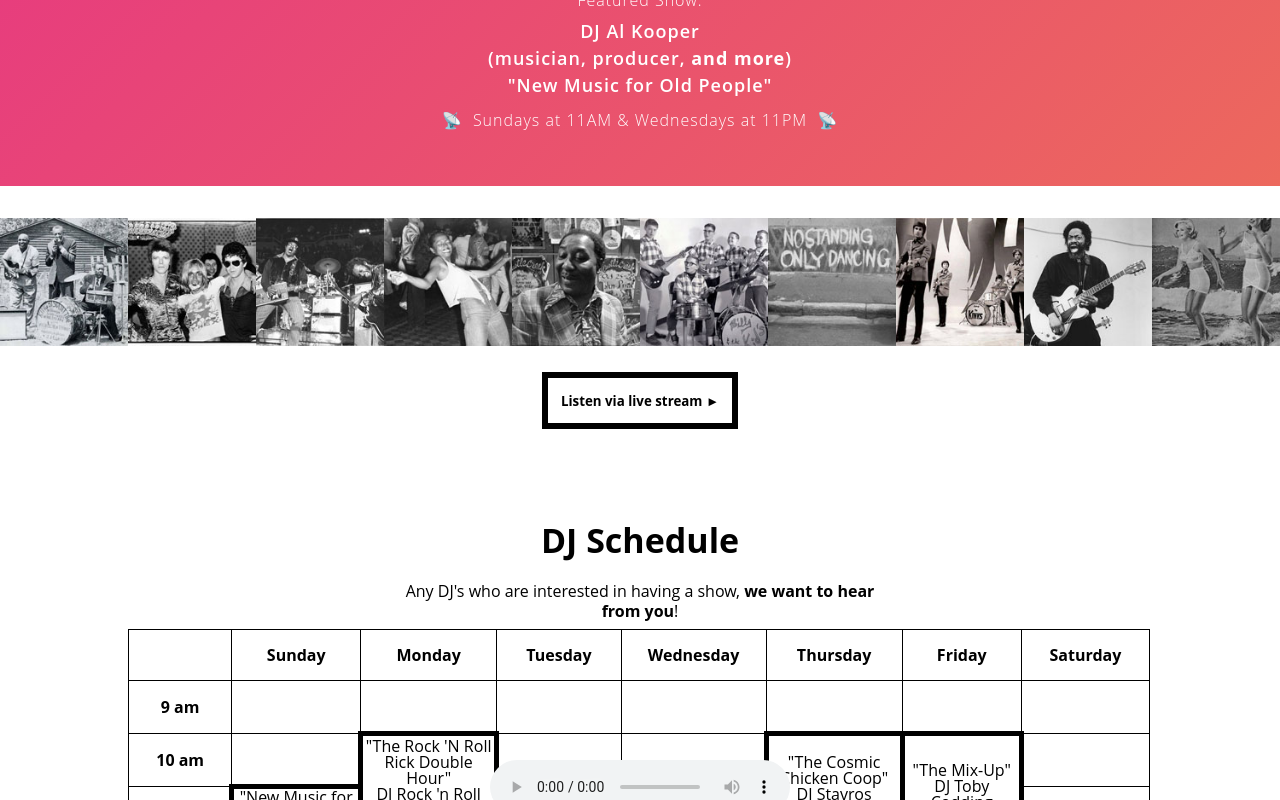
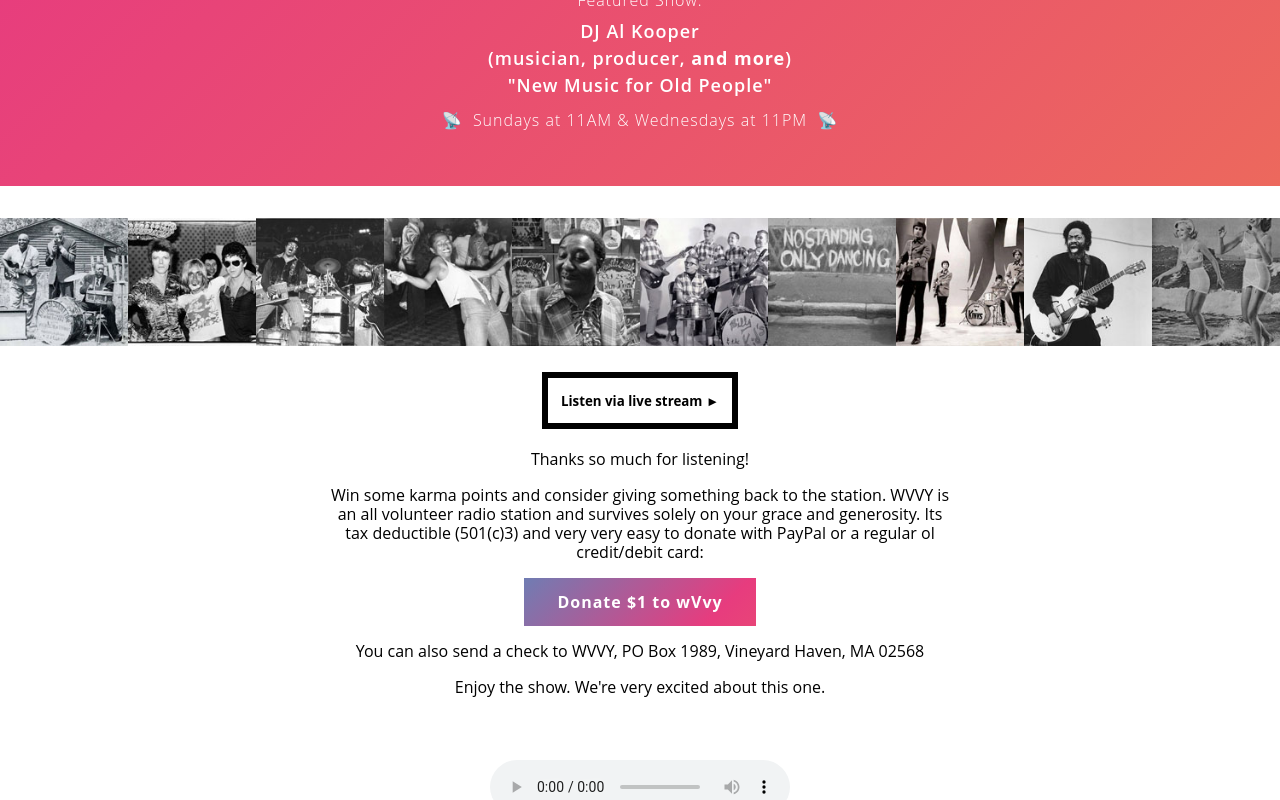
Before and after one commit to cmugla/wvvy-app, a React (Create React App) app: page / in a window 1280 px wide. Both pictures are taken after a click on the link "Listen via live stream ►". Shown: the part 656-1456 px from the top of the page. Built offline with nearby package versions, Linux system fonts and the light colour scheme.

Commit message:
extract DonateMessage into its own comonent and use from listen btn

```diff
--- /dev/null
+++ b/src/components/DonateMessage.js
@@ -0,0 +1,21 @@
+import React from 'react';
+
+const DonateMessage = props => (
+  <div className="text">
+    <p>Thanks so much for listening!</p>
+    <p>
+      Win some karma points and consider giving something back to the station. WVVY is an all volunteer radio station and survives solely on your grace and generosity.  Its tax deductible (501(c)3) and very very easy to donate with PayPal or a regular ol credit/debit card:
+    </p>
+    <div id="contact">
+      <ul>
+        <li className="gradiant-background button">
+          <a href="https://www.paypal.com/cgi-bin/webscr?cmd=_s-xclick&hosted_button_id=PFTS9Z9VF67RC" target="_new" className="contact-btn">Donate $1 to wVvy</a>
+        </li>
+      </ul>
+    </div>
+    <p>You can also send a check to WVVY, PO Box 1989, Vineyard Haven, MA  02568</p>
+    <p>Enjoy the show. We're very excited about this one.</p>
+  </div>
+);
+
+export default DonateMessage;
--- a/src/components/Header.js
+++ b/src/components/Header.js
@@ -3,6 +3,7 @@
 import logo from '../images/logo.jpg';
 import podcast from '../mp3/al_Kooper_podcast.mp3';
 import AudioPlayer from './AudioPlayer';
+import DonateMessage from './DonateMessage';
 
 const Config = {
   IS_IOS: !!navigator.userAgent.match(/iPhone|iPad|iPod/i),
@@ -79,21 +80,7 @@
         </section>
         {
           this.state.showMessage &&
-          <div className="text">
-            <p>Thanks so much for listening!</p>
-            <p>
-              Win some karma points and consider giving something back to the station. WVVY is an all volunteer radio station and survives solely on your grace and generosity.  Its tax deductible (501(c)3) and very very easy to donate with PayPal or a regular ol credit/debit card:
-            </p>
-            <div id="contact">
-              <ul>
-                <li className="gradiant-background button">
-                  <a href="https://www.paypal.com/cgi-bin/webscr?cmd=_s-xclick&hosted_button_id=PFTS9Z9VF67RC" target="_new" className="contact-btn">Donate $1 to wVvy</a>
-                </li>
-              </ul>
-            </div>
-            <p>You can also send a check to WVVY, PO Box 1989, Vineyard Haven, MA  02568</p>
-            <p>Enjoy the show. We're very excited about this one.</p>
-          </div>
+          <DonateMessage />
         }
 
         <AudioPlayer ref={node => this.audioPlayer = node} podcast={podcast} isPlaying={this.state.isPlaying} />
--- a/src/components/ListenButton.js
+++ b/src/components/ListenButton.js
@@ -1,6 +1,7 @@
 import React from 'react';
 
 import AudioPlayer from './AudioPlayer';
+import DonateMessage from './DonateMessage';
 
 const podcast = 'http://50.252.252.209:8000/listen.plssid=1';
 
@@ -27,6 +28,10 @@
         <a onClick={this.setPlay} {...rest}>
           {children}
         </a>
+        {
+          this.state.isPlaying &&
+          <DonateMessage />
+        }
 
         <AudioPlayer ref={node => this.audioPlayer = node} isPlaying={this.state.isPlaying} podcast={podcast} />
       </React.Fragment>
```
